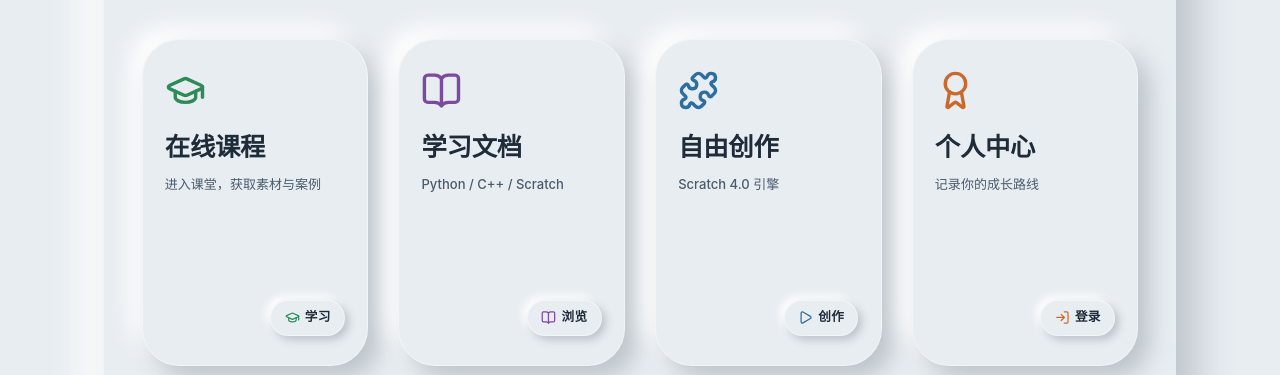
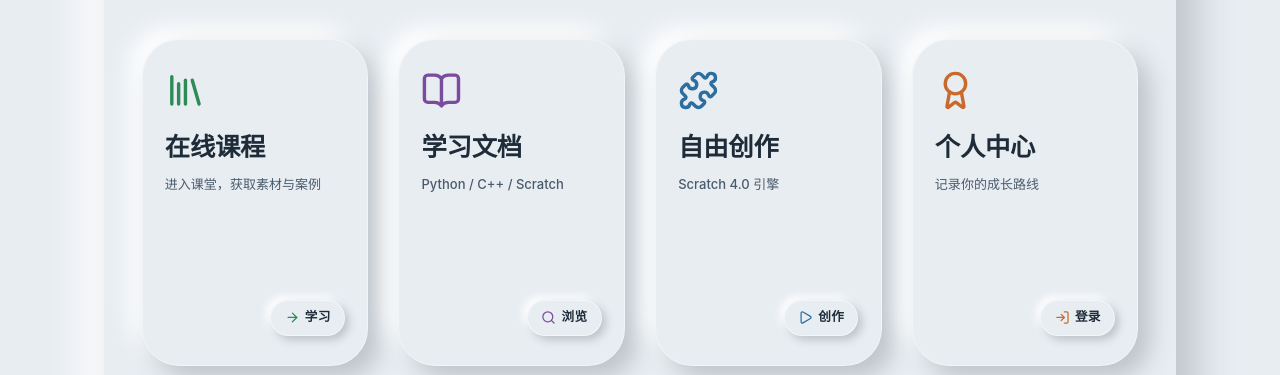
Before and after one commit to xianzi2097/qc-frontend, a React (Vite) app: page / in a window 1280 px wide. Shown: the part 202-577 px from the top of the page. Built offline with nearby package versions, Linux system fonts and the light colour scheme; a web font is replaced by a local one; what marked-highlight would draw is missing.

Commit message:
fix: 更换三个图标 - Library/ArrowRight/Search

```diff
--- a/src/components/HomePage.tsx
+++ b/src/components/HomePage.tsx
@@ -1,7 +1,8 @@
 import { useState } from 'react';
 import {
-  BookOpen, GraduationCap, Award, Puzzle, Code2,
-  Star, MapPin, LogIn, Play, X, HelpCircle
+  BookOpen, Award, Puzzle, Code2,
+  Star, MapPin, LogIn, Play, X, HelpCircle,
+  Library, ArrowRight, Search
 } from 'lucide-react';
 
 import type { PortalUser } from '../lib/useAuth';
@@ -91,7 +92,7 @@ export default function HomePage({ onLogin, onSwitchHome: _onSwitchHome }: Props
           {/* ─── 在线课程 ─── */}
           <div className="neo-card">
             <div className="mb-5">
-              <GraduationCap className="w-11 h-11 ico-green" />
+              <Library className="w-11 h-11 ico-green" />
             </div>
             <h2
               className="text-[1.7rem] font-[650] mb-2"
@@ -107,7 +108,7 @@ export default function HomePage({ onLogin, onSwitchHome: _onSwitchHome }: Props
             </p>
             <div className="flex justify-end">
               <a href="/courses" className="neo-btn">
-                <GraduationCap className="w-4 h-4 ico-green" /> 学习
+                <ArrowRight className="w-4 h-4 ico-green" /> 学习
               </a>
             </div>
           </div>
@@ -131,7 +132,7 @@ export default function HomePage({ onLogin, onSwitchHome: _onSwitchHome }: Props
             </p>
             <div className="flex justify-end">
               <button onClick={() => setShowDocPicker(true)} className="neo-btn">
-                <BookOpen className="w-4 h-4 ico-purple" /> 浏览
+                <Search className="w-4 h-4 ico-purple" /> 浏览
               </button>
             </div>
           </div>
```
